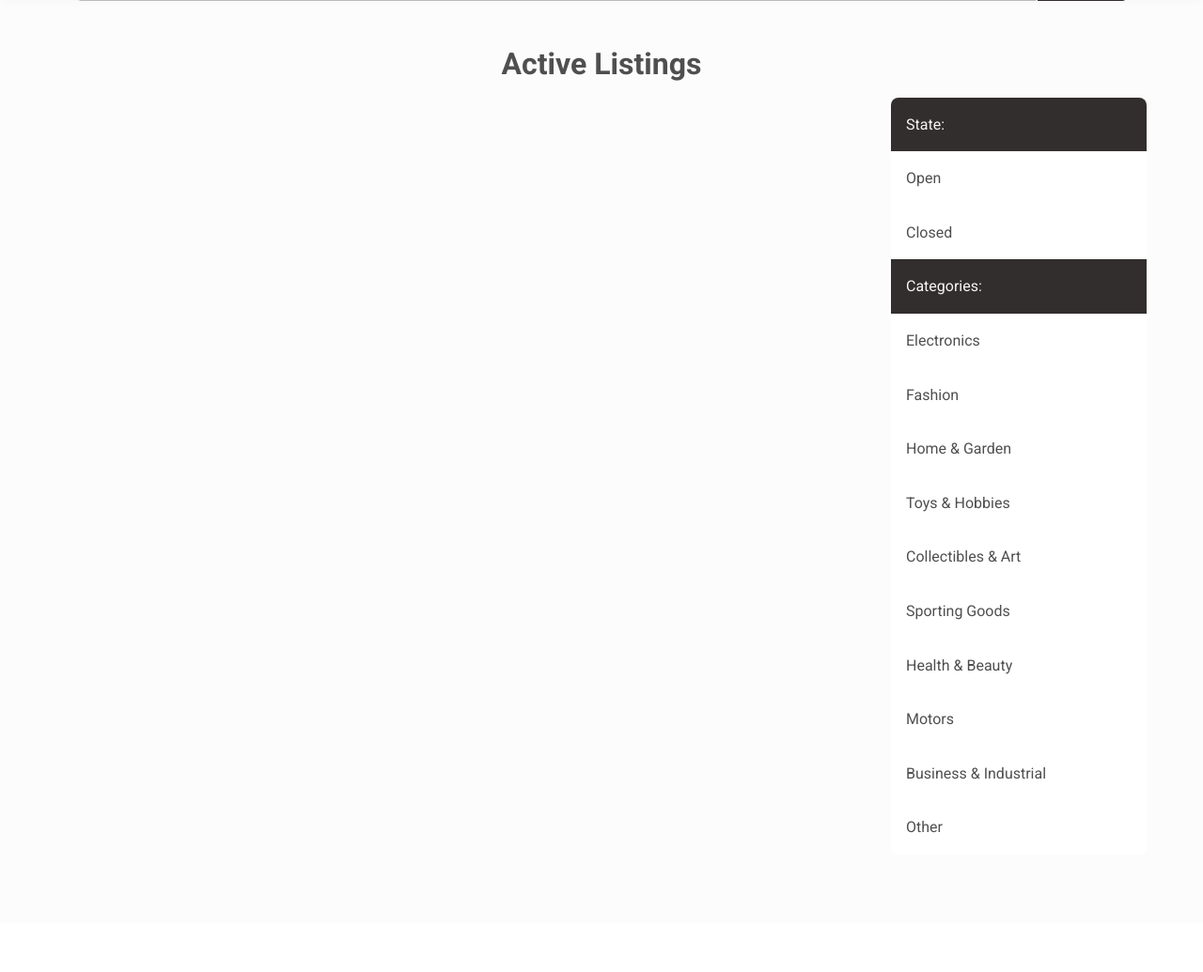
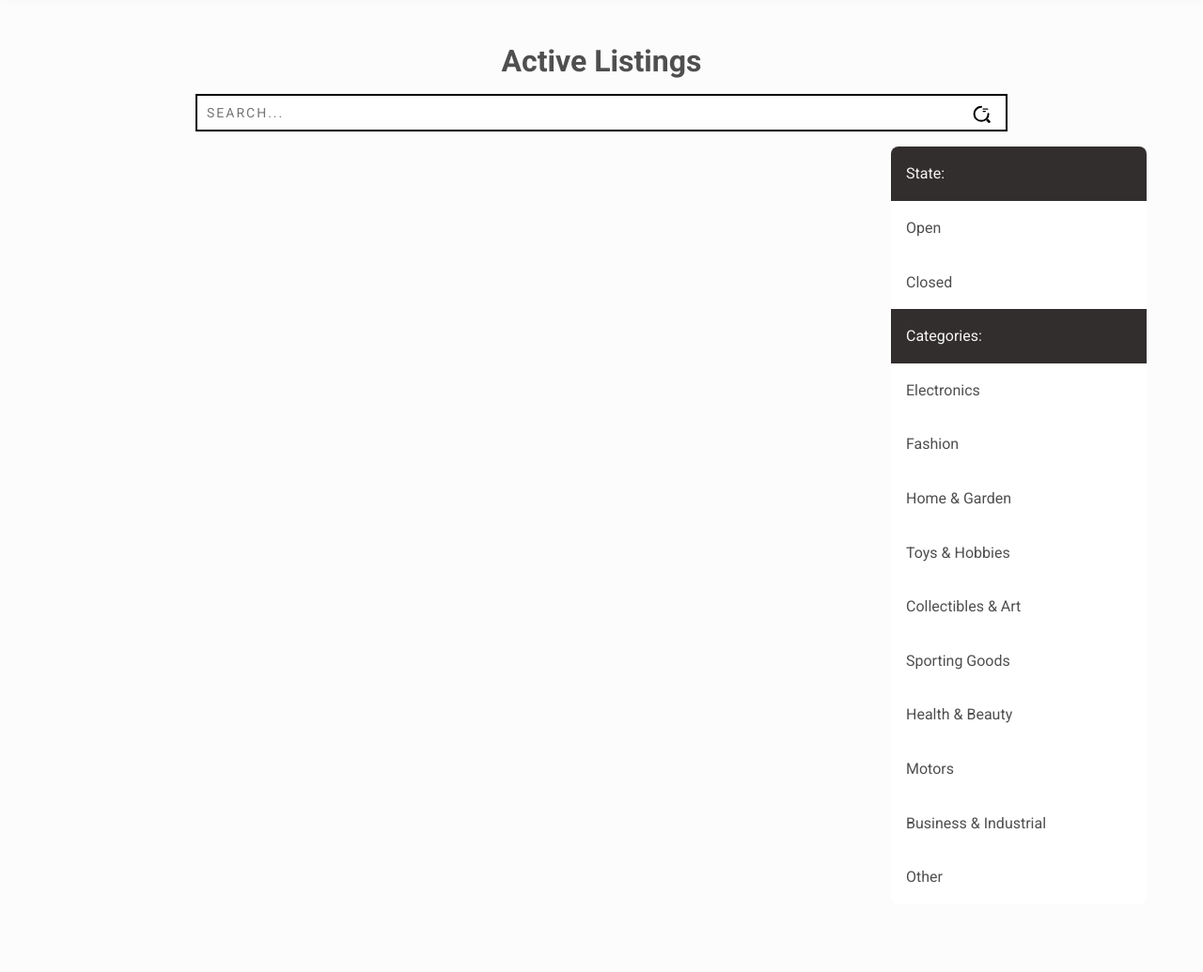
Before and after one commit to MarouBen/NightFall-Bids, a Django app: page /listings in a window 1280 px wide. Shown: the part 67-1102 px from the top of the page at 94% size. Before the commit the page ends 954 px from the top, so only its background shows below. Run offline with Django 3.2, Linux system fonts and the light colour scheme; data that the repository does not hold is empty; some libraries are stand-ins or nearby versions.

Commit message:
changed the search bar and the view button in sarech
in search and listing since it s the same page

```diff
--- a/auctions/static/auctions/B_styling.css
+++ b/auctions/static/auctions/B_styling.css
@@ -95,7 +95,7 @@
 .hover-underline-animation:after {
     content: "";
     position: absolute;
-    width: 125%;
+    width: 150%;
     transform: scaleX(0);
     height: 2px;
     bottom: 0;
@@ -109,3 +109,51 @@
     transform: scaleX(1);
     transform-origin: bottom left;
 }
+
+
+
+.input-container {
+    width: 500px;
+    position: relative;
+  }
+
+.icon {
+    position: absolute;
+    padding-right: 20px;
+    right: 10px;
+    top: calc(50% + 5px);
+    transform: translateY(calc(-50% - 5px));
+}
+
+.input {
+    background-color: white;
+    width: 100%;
+    height: 40px;
+    padding: 10px;
+    transition: .2s linear;
+    border: 2.5px solid black;
+    font-size: 14px;
+    text-transform: uppercase;
+    letter-spacing: 2px;
+}
+
+.input:focus {
+    outline: none;
+    border: 0.5px solid black;
+    box-shadow: -5px -5px 0px black;
+}
+
+.input-container:hover > .icon {
+    animation: anim 1s linear infinite;
+}
+
+@keyframes anim {
+    0%,
+    100% {
+        transform: translateY(calc(-50% - 5px)) scale(1);
+    }
+
+    50% {
+        transform: translateY(calc(-50% - 5px)) scale(1.1);
+    }
+}
--- a/auctions/templates/auctions/search.html
+++ b/auctions/templates/auctions/search.html
@@ -1,22 +1,24 @@
 {% extends 'auctions/layout.html' %}
 {% block body %}
-    <form class="container" method="get" id="search_form" action="{% url 'search' %}">
+
+    <main class="my-5 m-5 pt-5">
+
+        <h2 class="fw-bold text-center mb-3">{{title}}</h2>
+        <form class="input-container container w-75 mb-3" method="get" id="search_form" action="{% url 'search' %}">
             {%csrf_token%}
-        <div class="input-group">
-            <input name="S" id="search" type="search" class="form-control rounded" placeholder="Search" aria-label="Search" aria-describedby="search-addon" />
+            <input type="text" name="S" class="input" placeholder="search...">
             <input type="hidden" name="category" value="{{ category }}" />
-            <button type="submit" class="btn btn-outline-dark">search</button>
-        </div>
+            <span class="icon">
+              <svg width="19px" height="19px" viewBox="0 0 24 24" fill="none" xmlns="http://www.w3.org/2000/svg"><g id="SVGRepo_bgCarrier" stroke-width="0"></g><g id="SVGRepo_tracerCarrier" stroke-linecap="round" stroke-linejoin="round"></g><g id="SVGRepo_iconCarrier"> <path opacity="1" d="M14 5H20" stroke="#000" stroke-width="1.5" stroke-linecap="round" stroke-linejoin="round"></path> <path opacity="1" d="M14 8H17" stroke="#000" stroke-width="1.5" stroke-linecap="round" stroke-linejoin="round"></path> <path d="M21 11.5C21 16.75 16.75 21 11.5 21C6.25 21 2 16.75 2 11.5C2 6.25 6.25 2 11.5 2" stroke="#000" stroke-width="2.5" stroke-linecap="round" stroke-linejoin="round"></path> <path opacity="1" d="M22 22L20 20" stroke="#000" stroke-width="3.5" stroke-linecap="round" stroke-linejoin="round"></path> </g></svg>
+            </span>
         </form>
-    <main class="my-5 m-5">
-        <h2 class="fw-bold text-center mb-3">{{title}}</h2>
         <div class="container-fluid">
         <div class="row">
             <div class="col-md-9 mb-4">
             <section>
                 {% for listing in listings %}
                 <!-- listing -->
-                    <div class="row shadow-5-strong mb-3" style="background-color:#ffffff;">
+                    <die class="row shadow-5-strong mb-3 position-relative" style="background-color:#ffffff;">
                         <div class="col-md-4 mb-4 mt-4">
                             <div class="bg-image hover-overlay shadow-1-strong rounded ripple" data-mdb-ripple-color="light">
                             <img src="{{ listing.theImages.first.images.url }}" class="img-fluid rounded-4 w-100 ripple" style=" height:270px; object-fit:cover;" />
@@ -24,6 +26,7 @@
                         </div>
                     </div>
                         <div class="col-md-8 mb-4 mt-4">
+                            <div>
                                 <h5>{{ listing.name }}</h5>
                                 <p>{{ listing.description|truncatechars:200 }}</p>
                                 <p>
@@ -34,10 +37,19 @@
                                     {% endif %}
                                     <a href="{% url 'category' listing.category %}"><span class="badge bg-dark me-1">{{listing.category}}</span></a>
                                 </p>
-
-                        <a class="btn btn-dark" href="{% url 'view' listing.pk %}">View</a>
+                            </div>
+                            <div class="position-absolute bottom-0 end-0 mb-3 me-3 ">
+                                <a href="{% url 'view' listing.pk %}" class="d-flex justify-content-end">
+                                    <button class="cta">
+                                        <span class="hover-underline-animation fw-bold text-uppercase"> view now </span>
+                                        <svg viewBox="0 0 46 16" height="10" width="30" xmlns="http://www.w3.org/2000/svg" id="arrow-horizontal">
+                                            <path transform="translate(30)" d="M8,0,6.545,1.455l5.506,5.506H-30V9.039H12.052L6.545,14.545,8,16l8-8Z" data-name="Path 10" id="Path_10"></path>
+                                        </svg>
+                                    </button>
+                                </a>
                             </div>
                         </div>
+                    </die>
                     <!-- listing -->
                 {% endfor %}
                 </section>
```
Lines whose indentation alone changed are shown as unchanged.
